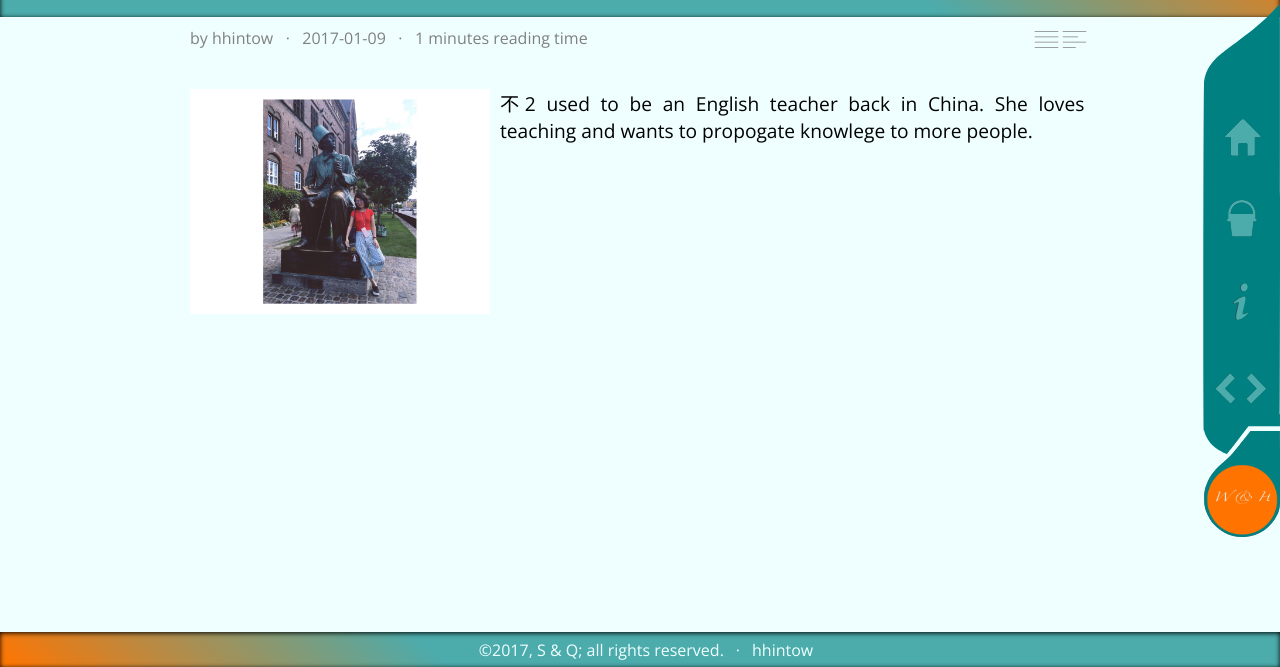
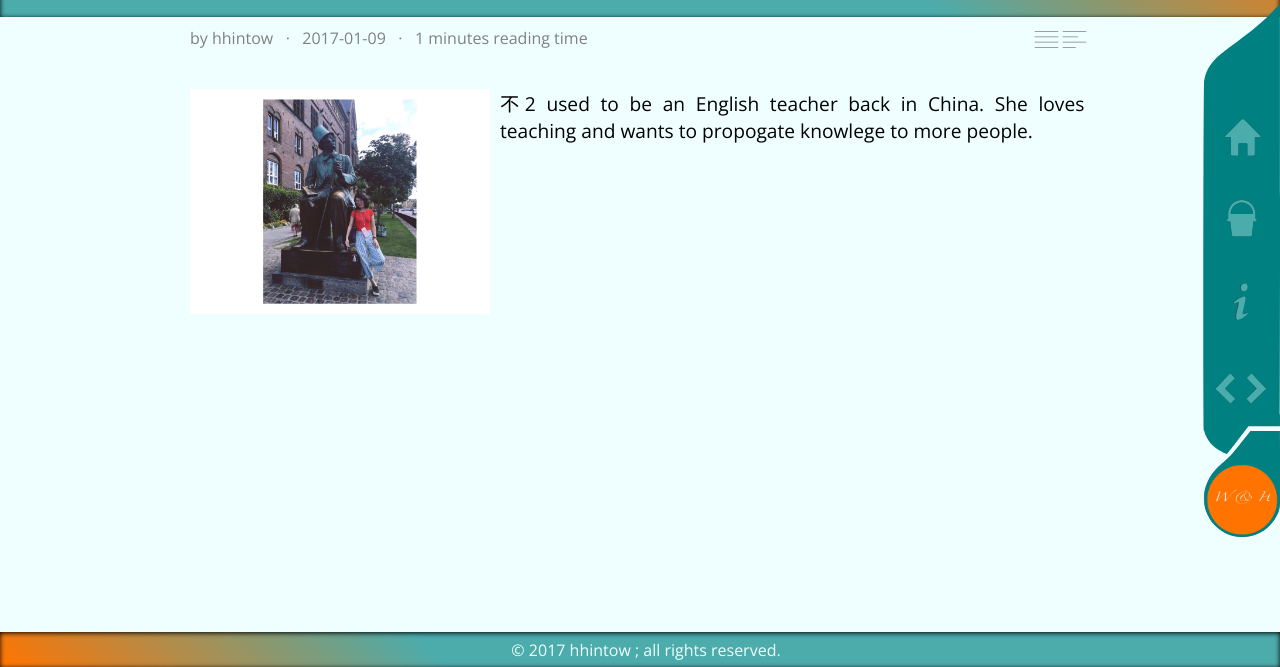
Before and after one commit to hhintow/hhintow.github.io, a plain HTML site: page about/index.html in a window 1280 px wide. Shown: the part 133-800 px from the top of the page. Drawn offline with nearby package versions, Linux system fonts and the light colour scheme; a web font is replaced by a local one.

Commit message:
rebuilding site Tue Jan 10 21:16:41 EST 2017

```diff
--- a/about/index.html
+++ b/about/index.html
@@ -192,9 +192,10 @@
 
             <footer class="footer-container lin-gradient-revert">
 	<div class="footer">
-		<p> ©2017, S &amp; Q; all rights reserved. </p>
-	    <p>·</p>
-	    <a href="https://hhintow.github.io/about/" rel="me"><p> hhintow </p></a>
+        <p>
+            &copy; 2017 <a href="https://hhintow.github.io/about/" rel="me"> hhintow </a>; all rights reserved.
+        </p>
+
 	</div>
 </footer>
         </div>
```
Also changed, not shown: index.html (+4 -3 lines), playground/01-playground/index.html (+4 -3 lines), playground/index.html (+4 -3 lines), playground/menus/index.html (+4 -3 lines), post/airport-english-episode-one/index.html (+4 -3 lines), post/airport-english-episode-two/index.html (+4 -3 lines), post/index.html (+4 -3 lines), tags/airport/index.html (+4 -3 lines), tags/beginner/index.html (+4 -3 lines), tags/index.html (+4 -3 lines), tags/travel/index.html (+4 -3 lines), topics/index.html (+4 -3 lines).
